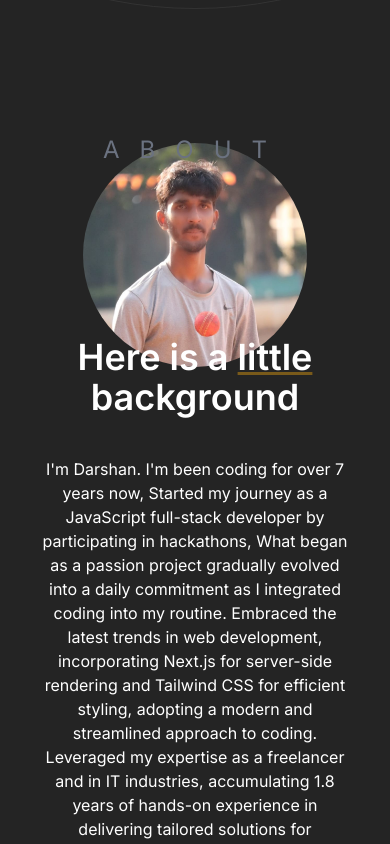
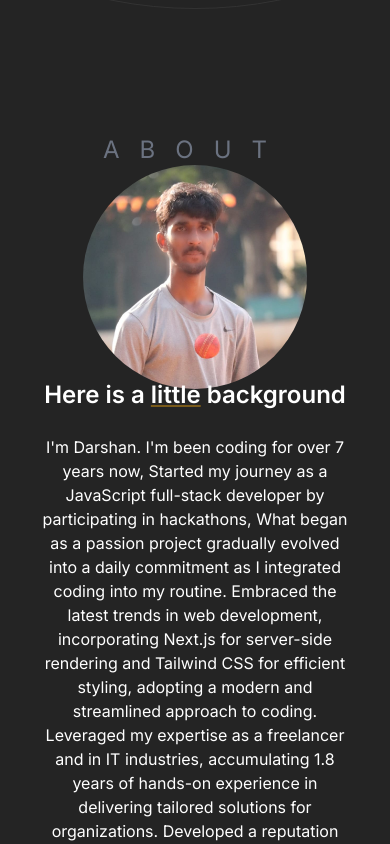
Before and after one commit to Darshan-Darshu/portfolio-darshan, a Next.js app: page / in a window 390 px wide. Shown: the part 840-1684 px from the top of the page. Built offline with nearby package versions, Linux system fonts and the light colour scheme.

Commit message:
major update

```diff
--- a/components/About.tsx
+++ b/components/About.tsx
@@ -16,7 +16,7 @@ function About() {
       }}
       className="flex flex-col relative h-screen text-center md:text-left md:flex-row max-w-7xl px-10 justify-evenly mx-auto items-center"
     >
-      <h3 className="absolute top-10 md:top-24 uppercase tracking-[20px] text-gray-500 text-2xl">
+      <h3 className="absolute mb-4 md:mb-0 top-10 md:top-24 uppercase tracking-[20px] text-gray-500 text-2xl">
         About
       </h3>
 
@@ -37,8 +37,8 @@ function About() {
         alt="Darshan-Image"
         className="-mb-20 md:mb-0 flex-shrink-0 w-56 h-56 rounded-full object-cover object-top md:rounded-lg md:w-64 md:h-96 xl:w-[500px] xl:h-[600px]"
       />
-      <div className="space-y-10 px-0 md:px-10">
-        <h4 className="text-4xl font-semibold ">
+      <div className="space-y-6 md:space-y-10 px-0 md:px-10">
+        <h4 className="text-2xl md:text-4xl font-semibold ">
           Here is a{" "}
           <span className="underline decoration-[#F7AB0A]/40"> little</span>{" "}
           background
--- a/components/Projects.tsx
+++ b/components/Projects.tsx
@@ -27,7 +27,7 @@ function Projects() {
           <Link
             href={`/projects/${id}`}
             key={id}
-            className="w-screen flex-shrink-0 snap-center flex flex-col space-y-5 items-center justify-center p-20 md:p-44 h-screen"
+            className="w-screen flex-shrink-0 snap-center flex flex-col md:space-y-5 items-center justify-center p-20 md:p-44 h-screen"
           >
             <motion.img
               initial={{
--- a/components/Skills.tsx
+++ b/components/Skills.tsx
@@ -16,7 +16,7 @@ function Skills() {
       transition={{
         duration: 1.5,
       }}
-      className="flex relative flex-col text-center md:text-left xl:flex-row max-w-[2000px] xl:px-10 min-h-screen justify-center xl:space-y-0 mx-auto items-center"
+      className="flex relative flex-col text-center md:text-left xl:flex-row max-w-[2000px] px-4 xl:px-10 min-h-screen justify-center xl:space-y-0 mx-auto items-center"
     >
       <h3 className="absolute top-24 uppercase tracking-[20px] text-gray-500 text-2xl">
         Skills
```
